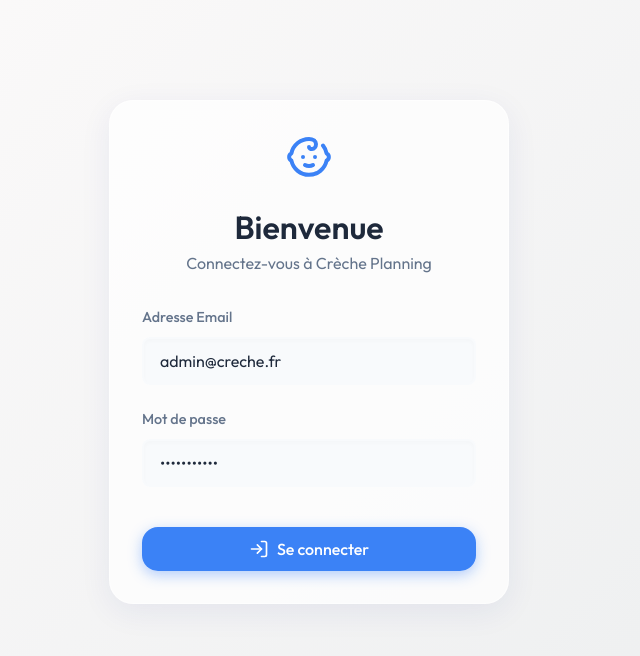
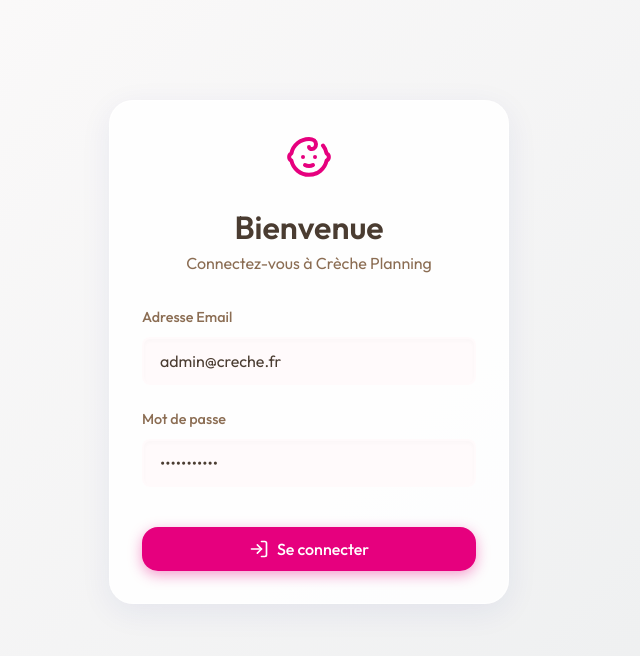
Before and after one commit to kaliouich/creche-planning-frontend, a React (Vite) app: page /planning/login in a window 1280 px wide. Shown: the top 656 px of the page, without its empty margins (331-971 px from the left). Built offline with nearby package versions, Linux system fonts and the light colour scheme; no server answers.

Commit message:
Update theme and add logo

```diff
--- a/src/App.tsx
+++ b/src/App.tsx
@@ -1,6 +1,6 @@
 import { useState, useEffect } from 'react';
 import { BrowserRouter, Routes, Route, Navigate } from 'react-router-dom';
-import { Baby } from 'lucide-react';
+
 import { apiClient } from './api/client';
 import Login from './pages/Login';
 import AdminDashboard from './pages/AdminDashboard';
@@ -13,9 +13,9 @@ import { ScoreAdjustments } from './pages/ScoreAdjustments';
 const Navbar = ({ onLogout, user }: { onLogout: () => void, user: { firstName: string; lastName: string; role: string } }) => (
   <nav className="navbar">
     <div className="container navbar-content">
-      <div className="brand">
-        <Baby size={32} />
-        <span>Crèche Planning</span>
+      <div className="brand" style={{ display: 'flex', alignItems: 'center', gap: '0.75rem' }}>
+        <img src="/planning/logo.png" alt="Les Fruits de la Passion" style={{ height: '40px', objectFit: 'contain' }} />
+        <span style={{ display: 'none' }}>Crèche Planning</span>
       </div>
       <div style={{ display: 'flex', gap: '1rem', alignItems: 'center' }}>
         <span style={{ fontWeight: 500 }}>{user.firstName} {user.lastName} ({user.role})</span>
--- a/src/index.css
+++ b/src/index.css
@@ -7,18 +7,18 @@
 
 :root {
   /* Colors */
-  --color-bg-primary: #f8fafc;
-  --color-bg-secondary: #f1f5f9;
-  --color-primary: #3b82f6;
-  --color-primary-hover: #2563eb;
-  --color-secondary: #f43f5e;
-  --color-success: #10b981;
+  --color-bg-primary: #fffafb;
+  --color-bg-secondary: #f4f0ec;
+  --color-primary: #e6007e;
+  --color-primary-hover: #c9006e;
+  --color-secondary: #b6c113;
+  --color-success: #b6c113;
   --color-warning: #f59e0b;
-  --color-text-primary: #1e293b;
-  --color-text-secondary: #64748b;
+  --color-text-primary: #4a3c31;
+  --color-text-secondary: #8b6d53;
   --color-white: #ffffff;
-  --color-glass-bg: rgba(255, 255, 255, 0.7);
-  --color-glass-border: rgba(255, 255, 255, 0.5);
+  --color-glass-bg: rgba(255, 255, 255, 0.85);
+  --color-glass-border: rgba(255, 255, 255, 0.6);
 
   /* Shadows */
   --shadow-sm: 0 1px 2px 0 rgb(0 0 0 / 0.05);
@@ -117,13 +117,13 @@ h1, h2, h3, h4, h5, h6 {
 .btn-primary {
   background-color: var(--color-primary);
   color: var(--color-white);
-  box-shadow: 0 4px 14px 0 rgba(59, 130, 246, 0.39);
+  box-shadow: 0 4px 14px 0 rgba(230, 0, 126, 0.39);
 }
 
 .btn-primary:hover {
   background-color: var(--color-primary-hover);
   transform: translateY(-1px);
-  box-shadow: 0 6px 20px rgba(59, 130, 246, 0.23);
+  box-shadow: 0 6px 20px rgba(230, 0, 126, 0.23);
 }
 
 .btn-primary:active {
@@ -139,7 +139,7 @@ h1, h2, h3, h4, h5, h6 {
 .btn-outline:hover {
   border-color: var(--color-primary);
   color: var(--color-primary);
-  background-color: rgba(59, 130, 246, 0.05);
+  background-color: rgba(230, 0, 126, 0.05);
 }
 
 /* Forms */
```
Also changed, not shown: public/logo.png (added).
